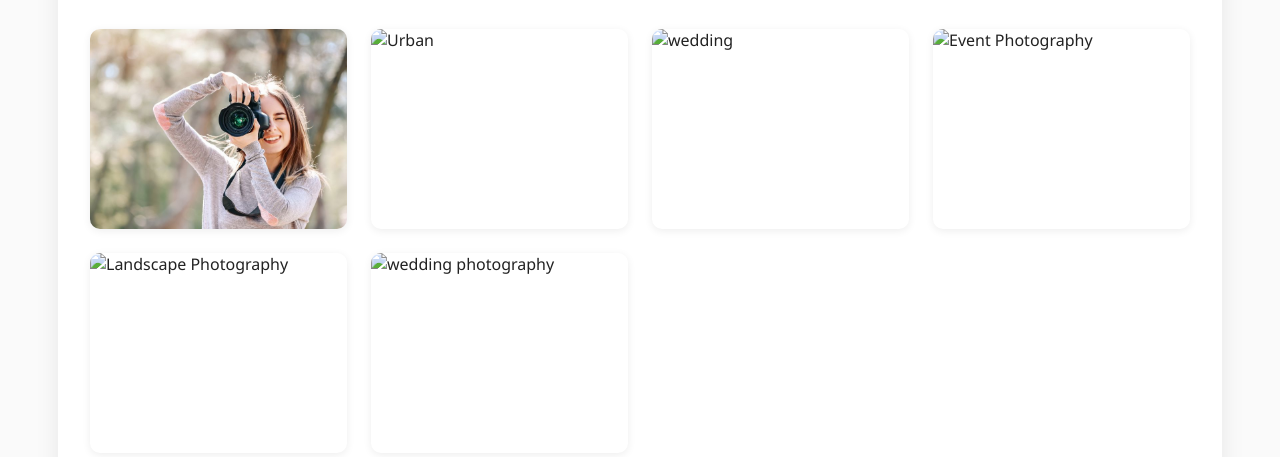
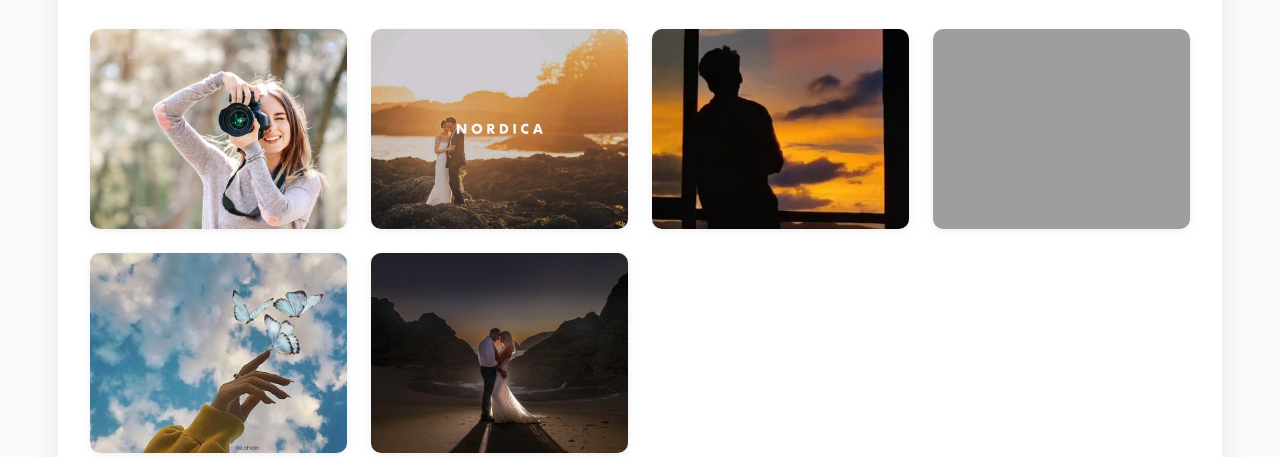
Before and after one commit to sudheer010718/photography-website, a plain HTML site: page index.html in a window 1280 px wide. Shown: the part 504-961 px from the top of the page. Drawn offline with Linux system fonts and the light colour scheme; the site is published under a folder, as on GitHub Pages, so addresses that start at the root find nothing.

Commit message:
Update index.html

```diff
--- a/index.html
+++ b/index.html
@@ -36,11 +36,11 @@
         <h2>Gallery</h2>
         <div class="gallery-grid">
           <img src="photographers 1.jpg" alt="Portrait Photography" />
-          <img src="/image.png" alt="Urban" />
-          <img src="/image copy.png" alt="wedding" />
-          <img src="/image copy 2.png" alt="Event Photography" />
-          <img src="/image copy 3.png" alt="Landscape Photography" />
-          <img src="/image copy 4.png" alt="wedding photography"
+          <img src="./image.png" alt="Urban" />
+          <img src="./image copy.png" alt="wedding" />
+          <img src="./image copy 2.png" alt="Event Photography" />
+          <img src="./image copy 3.png" alt="Landscape Photography" />
+          <img src="./image copy 4.png" alt="wedding photography"
         </div>
       </section>
       <section class="about" id="about">
```
